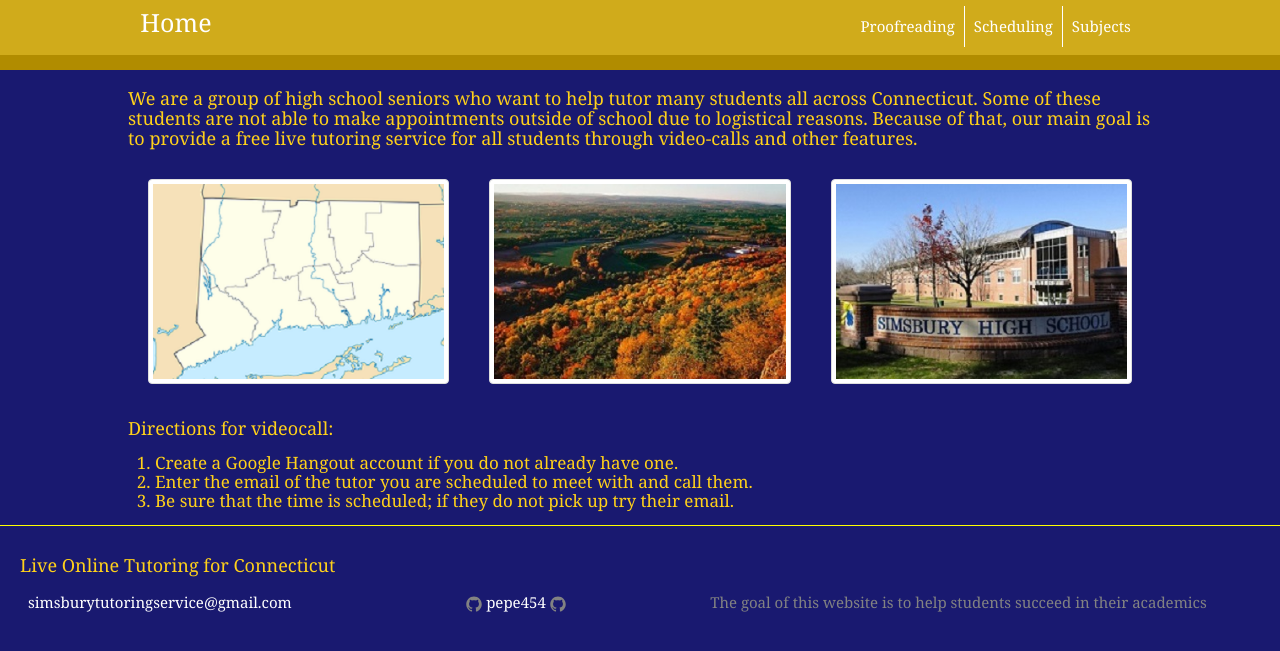
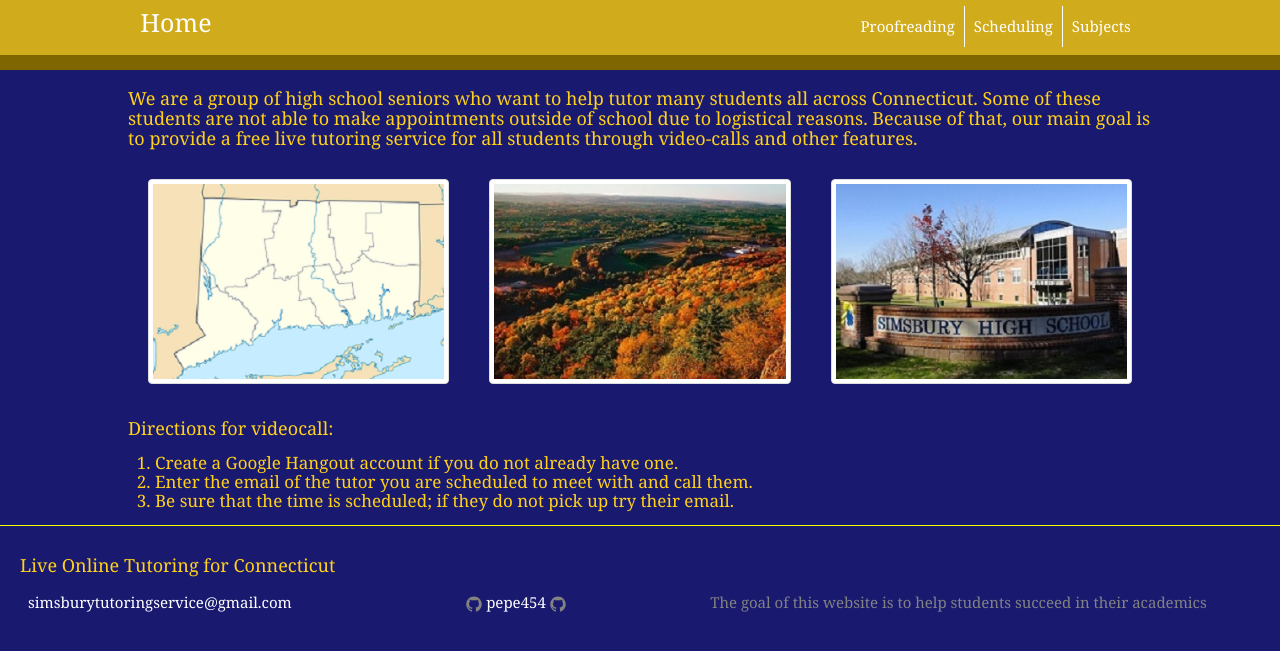
Before and after one commit to pepe454/pepe454.github.io, a Jekyll site: the page built from index.html, in a window 1280 px wide. Shown: the top 651 px of the page. Built offline with Jekyll 4.4.1, drawn with Linux system fonts in a browser that asks for light colours; the list of posts is cut into pages by our own code; comment, search, counter and statistics services are not loaded.

Commit message:
Update _layout.scss

```diff
--- a/_sass/_layout.scss
+++ b/_sass/_layout.scss
@@ -31,7 +31,7 @@
     display: block;
     text-align: center;
     background-color: #d0ab1b;
-    border-bottom: 15px solid  #b18c00;
+    border-bottom: 15px solid  #806600;
     font-size: 0;
     font-family: Georgia;
 
```
